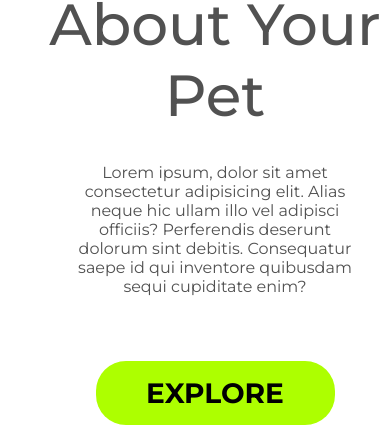
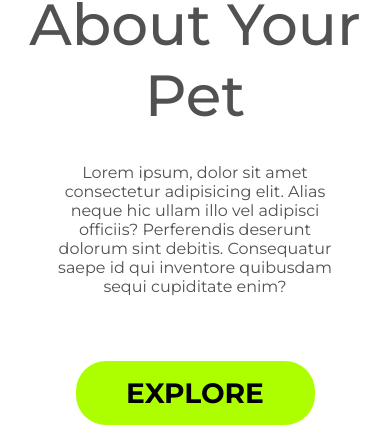
Before and after one commit to tiagorodri-dev/site-veterinaria, a plain HTML site: page index.html in a window 390 px wide. Shown: the part 929-1354 px from the top of the page. Drawn offline with Linux system fonts and the light colour scheme.

Commit message:
feat: style.css

```diff
--- a/style.css
+++ b/style.css
@@ -124,6 +124,10 @@ section button {
         margin-left: 0;
     }
 
+    section {
+        margin-left: 0;
+    }
+
     .link-header {
         margin: 0 0 10px 0;
     }
```
